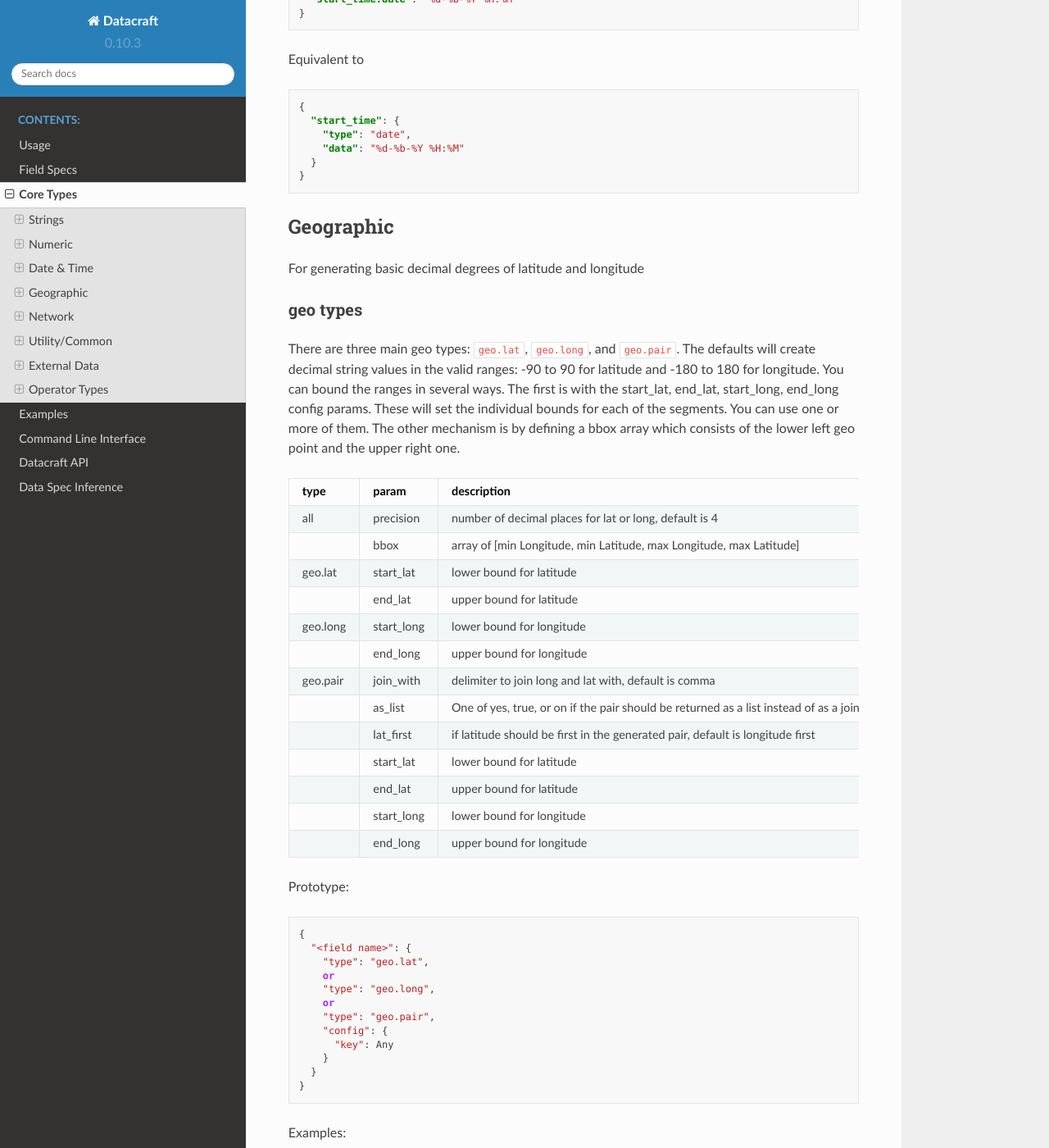
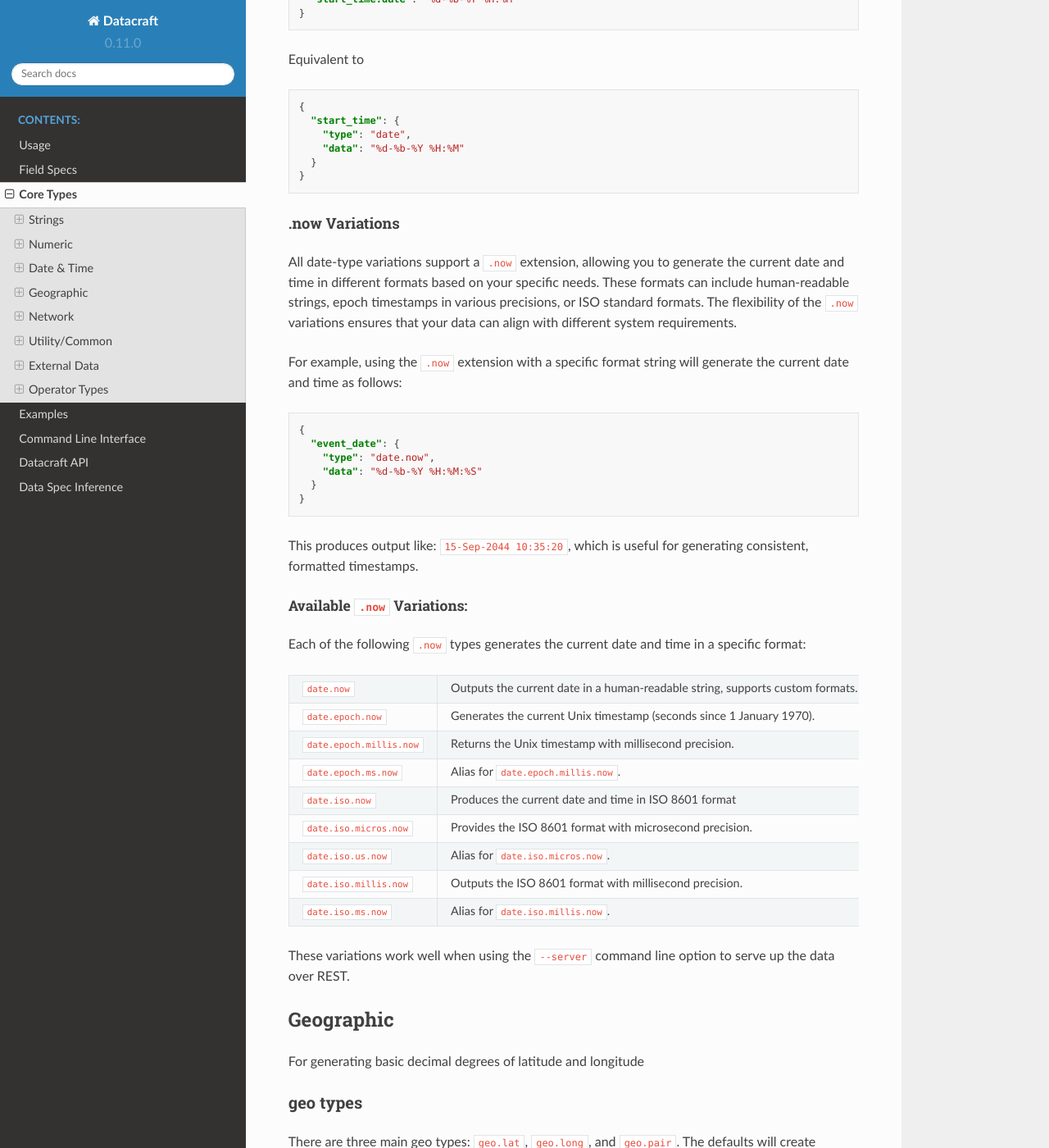
Before and after one commit to bbux-dev/datacraft, a Sphinx documentation site: the page built from docs/source/coretypes.rst, in a window 1280 px wide and 1400 px high, scrolled down 10668 px. Shown: the whole window at 82% size. Built offline with Sphinx 7.4.7 and the Read the Docs theme 2.0.0, drawn with Linux system fonts in a browser that asks for light colours; some of the changed text lies outside the part shown.

Commit message:
Bumped version to 0.11.0, added docs and changeme entry for date.now

```diff
--- a/docs/source/conf.py
+++ b/docs/source/conf.py
@@ -8,8 +8,8 @@ project = 'Datacraft'
 copyright = '2023, Brian Buxton'
 author = 'Brian Buxton'
 
-release = '0.10'
-version = '0.10.3'
+release = '0.11'
+version = '0.11.0'
 
 # -- General configuration
 
--- a/docs/source/types/date.rst
+++ b/docs/source/types/date.rst
@@ -189,3 +189,54 @@ Equivalent to
         "data": "%d-%b-%Y %H:%M"
       }
     }
+
+.now Variations
+^^^^^^^^^^^^^^^
+
+All date-type variations support a ``.now`` extension, allowing you to generate the current date and time in different
+formats based on your specific needs. These formats can include human-readable strings, epoch timestamps in various
+precisions, or ISO standard formats. The flexibility of the ``.now`` variations ensures that your data can align with
+different system requirements.
+
+For example, using the ``.now`` extension with a specific format string will generate the current date and time as
+follows:
+
+.. code-block:: json
+
+   {
+     "event_date": {
+       "type": "date.now",
+       "data": "%d-%b-%Y %H:%M:%S"
+     }
+   }
+
+This produces output like: ``15-Sep-2044 10:35:20``, which is useful for generating consistent, formatted timestamps.
+
+Available ``.now`` Variations:
+~~~~~~~~~~~~~~~~~~~~~~~~~~~~~~
+
+Each of the following ``.now`` types generates the current date and time in a specific format:
+
+.. list-table::
+   :header-rows: 0
+
+   * - ``date.now``
+     - Outputs the current date in a human-readable string, supports custom formats.
+   * - ``date.epoch.now``
+     - Generates the current Unix timestamp (seconds since 1 January 1970).
+   * - ``date.epoch.millis.now``
+     - Returns the Unix timestamp with millisecond precision.
+   * - ``date.epoch.ms.now``
+     - Alias for ``date.epoch.millis.now``.
+   * - ``date.iso.now``
+     - Produces the current date and time in ISO 8601 format
+   * - ``date.iso.micros.now``
+     - Provides the ISO 8601 format with microsecond precision.
+   * - ``date.iso.us.now``
+     - Alias for ``date.iso.micros.now``.
+   * - ``date.iso.millis.now``
+     - Outputs the ISO 8601 format with millisecond precision.
+   * - ``date.iso.ms.now``
+     - Alias for ``date.iso.millis.now``.
+
+These variations work well when using the ``--server`` command line option to serve up the data over REST.
--- a/setup.cfg
+++ b/setup.cfg
@@ -1,6 +1,6 @@
 [metadata]
 name = datacraft
-version = 0.10.3
+version = 0.11.0
 description = Data Generation Through Specification
 long_description = file: README.md
 long_description_content_type = text/markdown; charset=UTF-8
```
Also changed, not shown: other parts of docs/source/types/date.rst (+6 -6 lines), CHANGES.md (+16 -0 lines), 1 other file.
